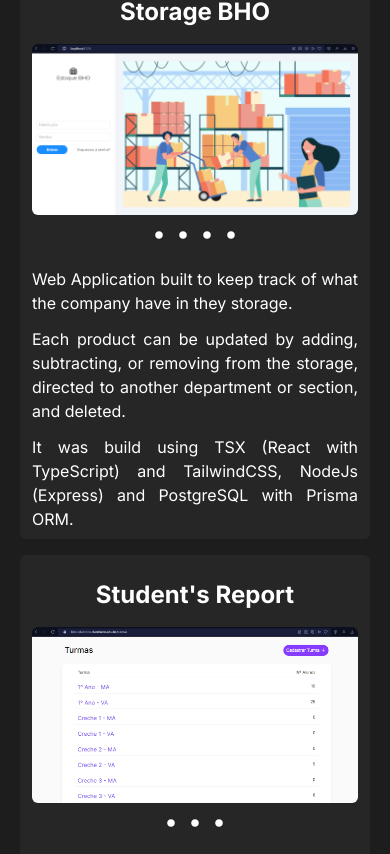
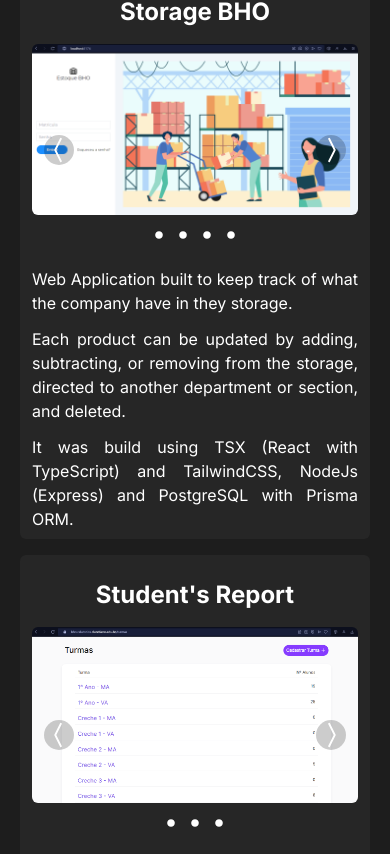
Before and after one commit to P3DR0DEV/portfolio, a React (Vite) app: page / in a window 390 px wide. Shown: the part 1370-2224 px from the top of the page. Built offline with nearby package versions, Linux system fonts and the light colour scheme.

Commit message:
feat: update responsive layout

```diff
--- a/src/Components/Projects/ProjectCard.tsx
+++ b/src/Components/Projects/ProjectCard.tsx
@@ -49,12 +49,14 @@ export function ProjectCard({
             className="rounded-md duration-500"
           />
 
-          <div className="hidden group-hover:block absolute top-[50%] -translate-x-0 translate-y-[-50%] left-3 text-2xl rounded-full bg-black/20 text-white cursor-pointer">
+          <div className="md:hidden md:group-hover:block absolute top-[50%] -translate-x-0 translate-y-[-50%] left-3 text-2xl rounded-full bg-black/20 text-white cursor-pointer">
             <BsChevronCompactLeft onClick={prevSlide} size={30} />
           </div>
-          <div className="hidden group-hover:block absolute top-[50%] -translate-x-0 translate-y-[-50%] right-3 text-2xl rounded-full bg-black/20 text-white cursor-pointer">
+
+          <div className="md:hidden md:group-hover:block absolute top-[50%] -translate-x-0 translate-y-[-50%] right-3 text-2xl rounded-full bg-black/20 text-white cursor-pointer">
             <BsChevronCompactRight onClick={nextSlide} size={30} />
           </div>
+
           <div className="flex top-4 justify-center py-2">
             {images.map((slide, index) => (
               <div
```
